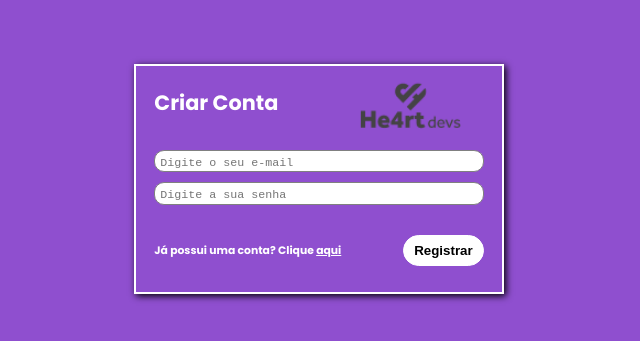
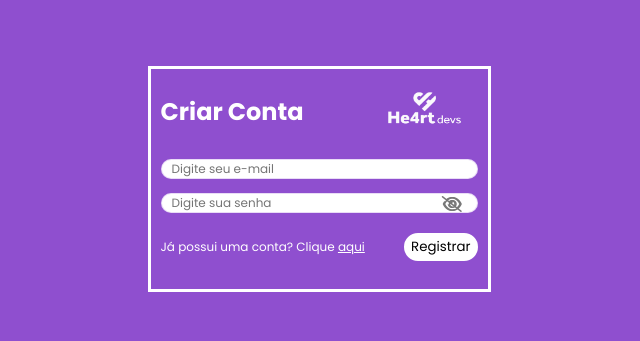
Before and after one commit to rodrigoalmeidagit/he4rtlabs-challenge-03, a plain HTML site: page projeto-03/html/sign_up.html in a window 1280 px wide. Shown: the part 221-562 px from the top of the page, without its empty margins (321-961 px from the left). Drawn offline with Linux system fonts and the light colour scheme.

Commit message:
updated sign_up html and css

```diff
--- a/projeto-03/css/sign_up.css
+++ b/projeto-03/css/sign_up.css
@@ -4,115 +4,105 @@
     margin: 0;
     padding: 0;
     box-sizing: border-box;
+    font-family: 'Poppins', sans-serif;
+    text-decoration: none;
 }
 
 body {
+  height: 100vh;
+  display: flex;
+  justify-content: center;
+  align-items: center;
+  background-color: #8f4fcf;
+}
+
+.main-container {
   display: flex;
   align-items: center;
   justify-content: center;
-
-    margin: 0;
-    padding: 0;
-    width: 100vw;
-    height: 100vh;
-
-    background:#8F4FCF;
-    font-family: 'Poppins', sans-serif;
-}
-
-.container {
-    display: flex;
   flex-direction: column;
-    align-items: center;
-
-    width: 370px;
-    height: 230px;
-
-    color: white;
-    background: #8F4FCF;
-    font-weight: 400;
-    border: 2px solid white;
-    box-shadow: 2px 2px 7px black;
+  border: 3px solid white;
+  padding: 10px;
+  width: 343px;
+  height: 226px;
 }
 
 .header {
+  width: 100%;
   display: flex;
-    width: 90%;
   justify-content: space-between;
+  align-items: center;
   margin-top: 10px;
+  margin-bottom: 20px;
+  color: white;
 }
 
-.header img {
-    width: 50%;
+img {
+  width: 120px;
+  margin-bottom: 10px;
 }
 
-.title {
-    /* width: 10%; */
-    font-size: 1.3em;
-    font-weight: 900;
-    align-self: center;
+.form-container {
+  width: 100%;
 }
 
-.inputs {
-    width: 90%;
-    display: flex;
-    flex-direction: column;
-    justify-content: center;
-    margin-top: 20px;
+.form-container i {
+  position: absolute;
+  right: 5%;
+  top: 18%;
+  color: #777;
+  cursor: pointer;
 }
 
 .input {
-    border: 1px solid grey;
+  width: 100%;
+  outline: 0;
+  border-radius: 15px;
   margin-bottom: 10px;
-    border-radius: 10px;
-    outline: none;
-    height: 1.7em;
+  border: 1px solid rgba(143, 79, 207, 0.2 );
+  padding-left: 10px;
+  font-size: 12px;
 }
 
 .input:focus {
   box-shadow: inset 1px 1px 1px 1px rgba(0, 0, 0, 0.2);
 }
 
-.input::placeholder {
-    padding-left: 5px;
-    font-size: 0.875em;
-    font-family: 'Courier New', Courier, monospace;
+.password-container {
+  position: relative;
 }
 
 .footer {
-    width: 90%;
+  width: 100%;
+  margin-top: 10px;
+  margin-bottom: 20px;
   display: flex;
+  font-size: 12px;
+  justify-content: space-between;
   align-items: center;
-    justify-content: space-between;
-    margin-top: 20px;
 }
 
-.span{
-    font-size: 0.675em;
-    font-weight: 600;
-}
-
-.span a {
-    color: white;
-    text-decoration: underline;
-    cursor: pointer;
-}
-
-.button {
-    cursor: pointer;
-    justify-self: right;
-    border: 1px solid white;
-    padding: 7px 10px;
-    font-weight: 600;
-    border-radius: 50px;
-    font-size: 0.675m;
+button {
+  border-radius: 20px;
+  padding: 2px 5px;
+  font-weight: 500;
+  border: 2px solid white;
+  background: white;
   color: black;
-    background: white;
-    outline: none;
 }
 
 button:hover {
+  background: #8f4fcf;
   color: white;
-  background: #8F4FCF;
-  border: 1px solid white;
+  font-weight: 500;
+  border: 2px solid black;
 }
+
+footer span {
+  color: white;
+}
+
+footer a {
+  text-decoration: underline;
+  color: white;
+}
--- a/projeto-03/html/sign_up.html
+++ b/projeto-03/html/sign_up.html
@@ -6,28 +6,37 @@
   <meta http-equiv="X-UA-Compatible" content="IE=edge">
   <meta name="viewport" content="width=device-width, initial-scale=1.0">
   <link rel="stylesheet" href="../css/sign_up.css">
+  <script src="https://kit.fontawesome.com/47c054c66f.js" crossorigin="anonymous"></script>
   <title>he4rt - Challenge 03</title>
 </head>
 
 <body>
-  <main class="container">
+
+  <main class="main-container">
 
     <header class="header">
       <h2 class="title">Criar Conta</h2>
-      <img src="../img/logo-black-150px.png" alt="">
+      <img src="../img/logo-white.png" alt="">
     </header>
-    <form class="inputs">
-      <input type="text" class="input" placeholder="Digite o seu e-mail">
-      <input type="text" class="input" placeholder="Digite a sua senha">
+
+    <form class="form-container">
+      <div>
+        <input type="email" class="input" placeholder="Digite seu e-mail">
+      </div>
+      <div class="password-container">
+        <input type="password" class="input field-password" placeholder="Digite sua senha">
+        <i class="far fa-eye"></i>
+        <i class="far fa-eye-slash"></i>
+      </div>
+
+      <footer class="footer">
+        <span>Já possui uma conta? Clique <a href="#">aqui</a></span>
+        <button>Registrar</button>
+      </footer>
+
     </form>
-    <section class="footer">
-      <span class="span">Já possui uma conta?
-        Clique <a href="">aqui</a>
-      </span>
-      <button class="button">Registrar</button>
-    </section>
+  </main>
 
-  </main>
   <script src="../js/main.js"></script>
 </body>
 
```
Lines whose indentation alone changed are shown as unchanged.
